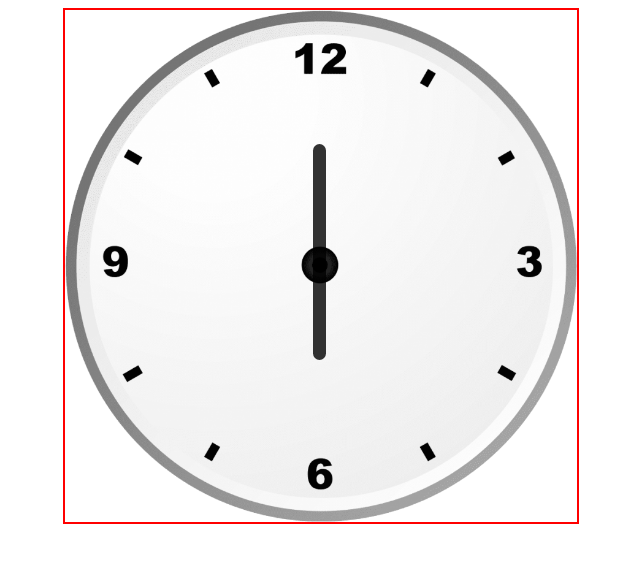
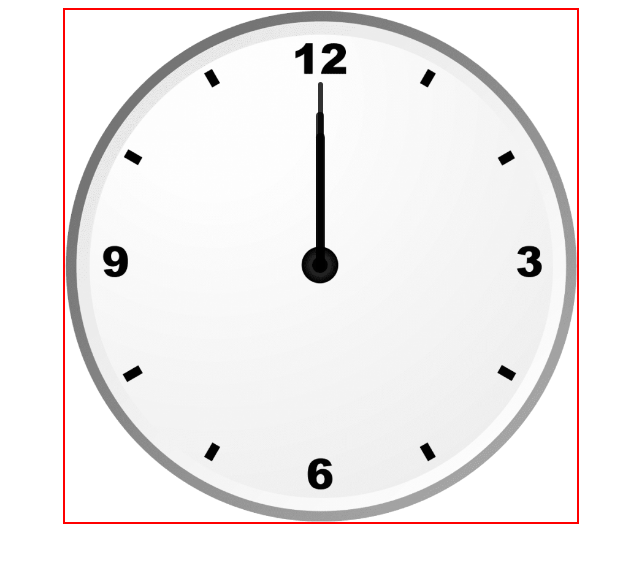
Before and after one commit to YogeshKinekar/css_practice, a plain HTML site: page analog-clock/index.html in a window 1280 px wide. Shown: the whole page, without its empty margins (319-959 px from the left). Drawn offline with Linux system fonts and the light colour scheme.

Commit message:
correction in hour minute and second hand

```diff
--- a/analog-clock/index.css
+++ b/analog-clock/index.css
@@ -1,4 +1,5 @@
 #clockContainer{
+    position: relative;
     margin: auto;
     border: 2px solid red;
     height: 40vw;
@@ -14,26 +15,26 @@
 
 }
 #hour{
-    width: 1%;
-    height: 23%;
-    top:22%;
-    left:49.4%;
+    width: 1.8%;
+    height: 27%;
+    top:24%;
+    left:49%;
     opacity: 0.8;
-    display: none;
+
 }
 #minute{
-    width: 1%;
-    height: 27%;
-    top:18%;
-    left:49.4%;
-    opacity: 0.8;
+    width: 1.6%;
+height: 31%;
+top: 20%;
+left: 49%;
+opacity: 0.8;
 
 }
 #second{
     width: 1%;
-    height: 30%;
-    top:15%;
-    left:49.5%;
+    height: 36%;
+    top: 14%;
+    left: 49.4%;
     opacity: 0.8;
-    display: none;
+
 }
```
